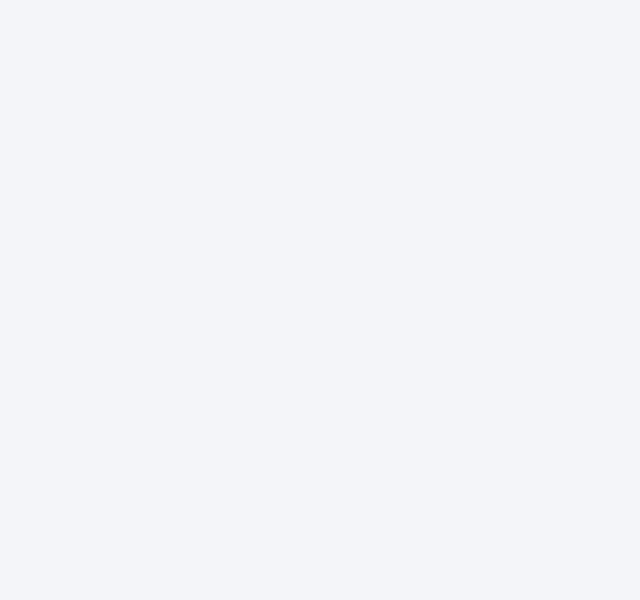
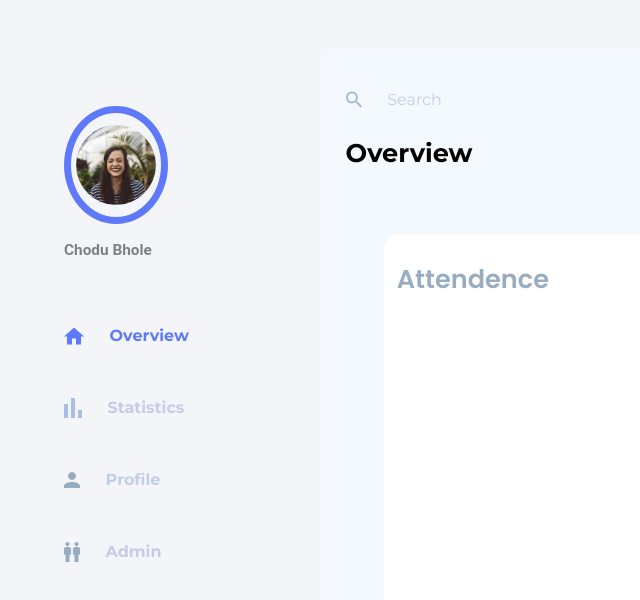
Before and after one commit to nischaynagar/CollegeScape, a React (Create React App) app: page /dashboard in a window 1280 px wide. Shown: the top 600 px of the page, without its empty margins (0-640 px from the left). Built offline with nearby package versions, Linux system fonts and the light colour scheme.

Commit message:
dashboard

```diff
--- a/src/App.js
+++ b/src/App.js
@@ -2,22 +2,21 @@ import React from "react";
 import "./App.css";
 import Login from "./pages/Login";
 import Home from "./pages/Home";
-import { BrowserRouter as Router, Switch, Route} from "react-router-dom";
-import { createMuiTheme } from '@material-ui/core/styles';
-import { ThemeProvider } from '@material-ui/styles';
-import dashboardoverview from './Components/DashboardComponents/overview/index.js';
-import dashboardstats from './Components/DashboardComponents/statistics/index.js';
+import Dashboard from "./pages/Dashboard";
+import { BrowserRouter as Router, Switch, Route } from "react-router-dom";
+import { createMuiTheme } from "@material-ui/core/styles";
+import { ThemeProvider } from "@material-ui/styles";
 
 const theme = createMuiTheme({
   typography: {
     fontFamily: [
-      'Montserrat',
-      'Roboto',
+      "Montserrat",
+      "Roboto",
       '"Helvetica Neue"',
-      'Arial',
-      'sans-serif'
-    ].join(','),
-  }
+      "Arial",
+      "sans-serif",
+    ].join(","),
+  },
 });
 
 function App() {
@@ -25,10 +24,9 @@ function App() {
     <ThemeProvider theme={theme}>
       <Router>
         <Switch>
+          <Route path="/dashboard" exact component={Dashboard}></Route>
           <Route path="/login" exact component={Login}></Route>
           <Route path="/" exact component={Home}></Route>
-          <Route path="/dashboard/overview" exact component={dashboardoverview}></Route>
-          <Route path="/dashboard/statistics" exact component={dashboardstats}></Route>
         </Switch>
       </Router>
     </ThemeProvider>
--- a/src/Components/DashboardComponents/overview/index.js
+++ b/src/Components/DashboardComponents/overview/index.js
@@ -1,18 +1,18 @@
-import React from 'react';
-import TextField from '@material-ui/core/TextField';
-import { makeStyles, withStyles } from '@material-ui/core/styles';
-import Button from '@material-ui/core/Button';
-import design from './styles.module.css';
-import homeicon from './images/overview.svg';
-import stats from './images/statistics.svg';
-import profile from './images/profile.svg';
-import admin from './images/admin.svg';
-import searchbar from './images/searchbar.svg';
-import mainpic from './images/mainpic.svg'
+import React from "react";
+import TextField from "@material-ui/core/TextField";
+import { makeStyles, withStyles } from "@material-ui/core/styles";
+import Button from "@material-ui/core/Button";
+import design from "./styles.module.css";
+import homeicon from "./images/overview.svg";
+import stats from "./images/statistics.svg";
+import profile from "./images/profile.svg";
+import admin from "./images/admin.svg";
+import searchbar from "./images/searchbar.svg";
+import mainpic from "./images/mainpic.svg";
 
 function Appbox() {
   return (
-        <div className={design.ContainerBox}>
+    <>
       <div className={design.leftbar}>
         <div className={design.profile}>
           <img src={mainpic} alt="hello" className={design.mainphoto}></img>
@@ -49,8 +49,8 @@ function Appbox() {
           <p className={design.attendenceTitle}>Attendence</p>
         </div>
       </div>
-        </div>
-    )
-};
+    </>
+  );
+}
 
 export default Appbox;
--- /dev/null
+++ b/src/pages/Dashboard.js
@@ -0,0 +1,30 @@
+import React from "react";
+import { BrowserRouter as Router, Switch, Route } from "react-router-dom";
+import dashboardoverview from "../Components/DashboardComponents/overview/index.js";
+import dashboardstats from "../Components/DashboardComponents/statistics/index.js";
+import design from "../Components/DashboardComponents/statistics/styles.module.css";
+
+function Dashboard() {
+  return (
+    <div>
+      <div className={design.ContainerBox}>
+        <Router>
+          <Switch>
+            <Route
+              path="/dashboard"
+              exact
+              component={dashboardoverview}
+            ></Route>
+            <Route
+              path="/dashboard/statistics"
+              exact
+              component={dashboardstats}
+            ></Route>
+          </Switch>
+        </Router>
+      </div>
+    </div>
+  );
+}
+
+export default Dashboard;
--- a/src/pages/Login.js
+++ b/src/pages/Login.js
@@ -3,6 +3,12 @@ import design from "../Components/LoginComponents/loginComponents.module.css";
 import TextField from "@material-ui/core/TextField";
 import { makeStyles, withStyles } from "@material-ui/core/styles";
 import Button from "@material-ui/core/Button";
+import {
+  BrowserRouter as Router,
+  Switch,
+  Route,
+  useHistory,
+} from "react-router-dom";
 
 const useStyles = makeStyles((theme) => ({
   root: {
@@ -41,6 +47,7 @@ const StyledButton = withStyles({
 })(Button);
 
 export default function Login() {
+  const history = useHistory();
   const classes = useStyles();
 
   return (
@@ -55,7 +62,12 @@ export default function Login() {
             type="password"
           />
         </form>
-        <StyledButton className={design.submitbutton}>Login</StyledButton>
+        <StyledButton
+          className={design.submitbutton}
+          onClick={() => history.push("/dashboard")}
+        >
+          Login
+        </StyledButton>
         <p className={design.foot}>
           Forgot password? <div className={design.link}>click here</div>
         </p>
```
Lines whose indentation alone changed are shown as unchanged.
